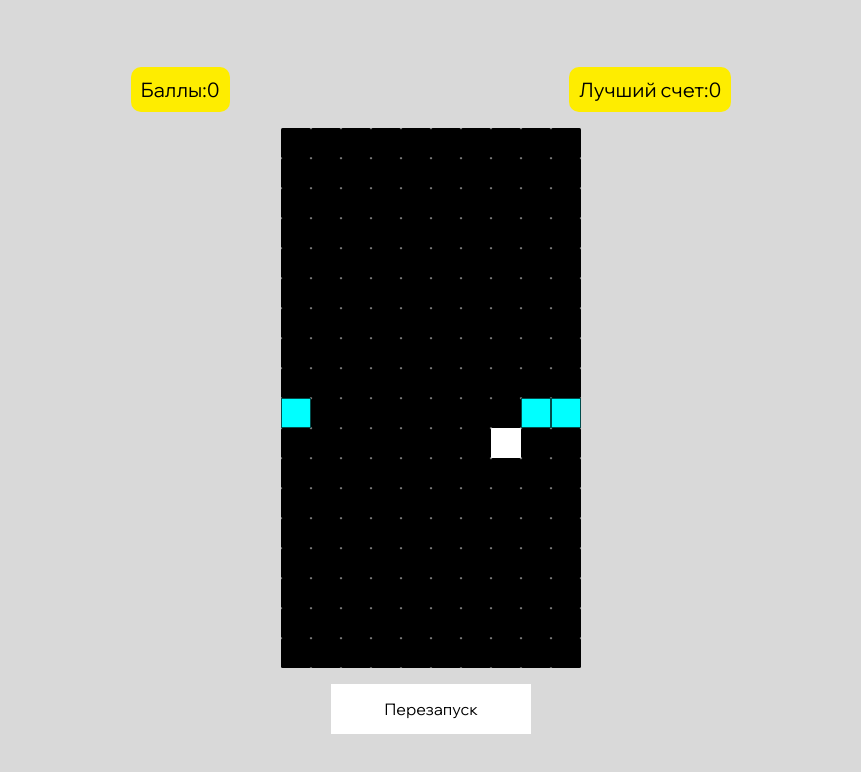
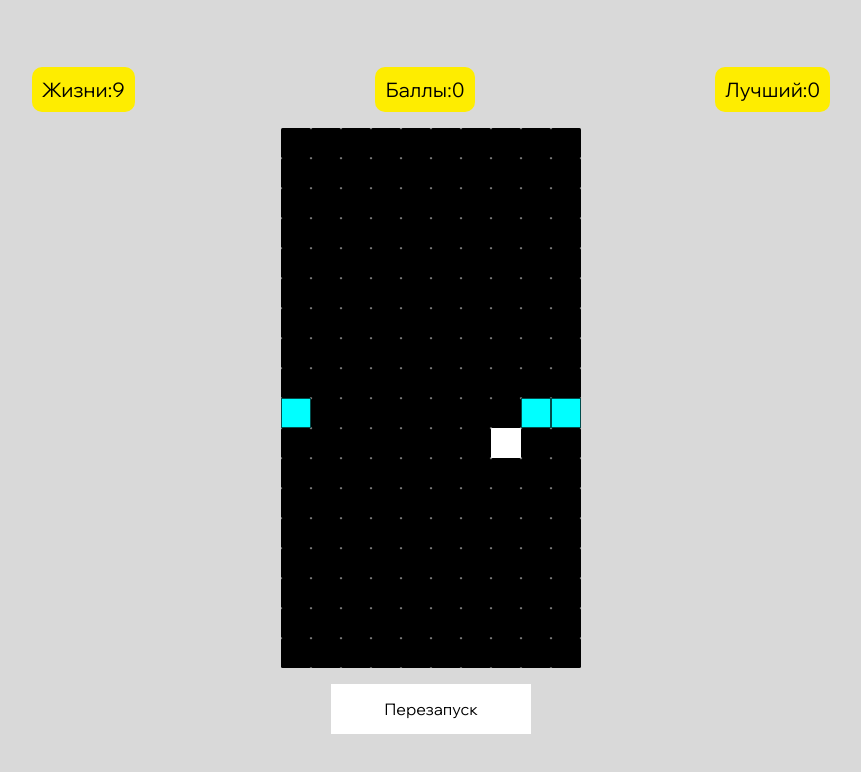
Before and after one commit to Ddonec/snake-demo-2, a website: page snake.html in a window 1280 px wide. Shown: the whole page, without its empty margins (209-1070 px from the left). Drawn offline with Linux system fonts and the light colour scheme.

Commit message:
feat: add more tab (3 almost)

```diff
--- a/snake.html
+++ b/snake.html
@@ -10,13 +10,16 @@
   </head>
   <body>
     <div class="score">
+        <div class="score-div">
+            <div>Жизни:</div>
+            <div class="lives-score">9</div>
+          </div>
       <div class="score-div">
         <div>Баллы:</div>
         <div class="current-score"></div>
       </div>
-
       <div class="score-div">
-        <div>Лучший счет:</div>
+        <div>Лучший:</div>
         <div class="high-score"></div>
       </div>
     </div>
```
